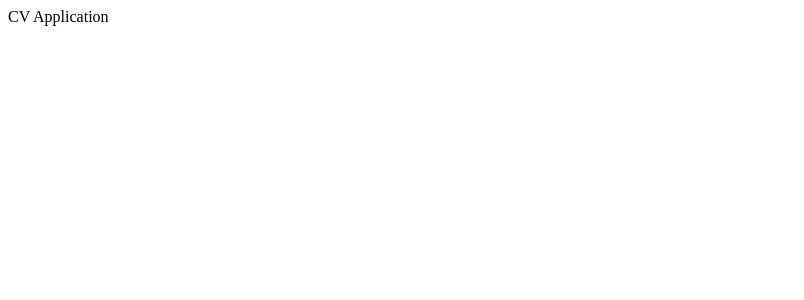
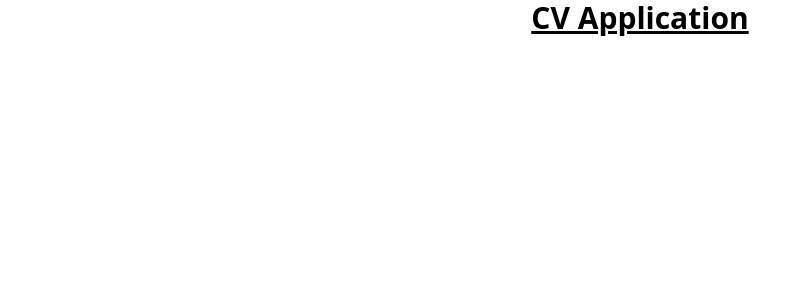
Before and after one commit to iaaron-xyz/cv-application, a React (Create React App) app: page / in a window 1280 px wide. Shown: the top 300 px of the page, without its empty margins (0-804 px from the left). Built offline with nearby package versions, Linux system fonts and the light colour scheme.

Commit message:
install tailwindcss

```diff
--- a/package.json
+++ b/package.json
@@ -34,5 +34,8 @@
       "last 1 firefox version",
       "last 1 safari version"
     ]
+  },
+  "devDependencies": {
+    "tailwindcss": "^3.3.2"
   }
 }
--- a/src/App.js
+++ b/src/App.js
@@ -2,7 +2,7 @@
 
 class App extends Component {
   render() {
-    return <div>CV Application</div>;
+    return <div className="text-3xl font-bold underline text-center">CV Application</div>;
   }
 }
 
--- /dev/null
+++ b/src/index.css
@@ -0,0 +1,3 @@
+@tailwind base;
+@tailwind components;
+@tailwind utilities;
--- a/src/index.js
+++ b/src/index.js
@@ -1,6 +1,7 @@
 import React from 'react';
 import ReactDOM from 'react-dom/client';
 import App from './App';
+import './index.css';
 
 const root = ReactDOM.createRoot(document.getElementById('root'));
 root.render(
--- /dev/null
+++ b/tailwind.config.js
@@ -0,0 +1,10 @@
+/** @type {import('tailwindcss').Config} */
+module.exports = {
+  content: [
+    "./src/**/*.{js,jsx,ts,tsx}",
+  ],
+  theme: {
+    extend: {},
+  },
+  plugins: [],
+}
```
Also changed, not shown: 2 other files (tests, documents, lock files or other folders).
